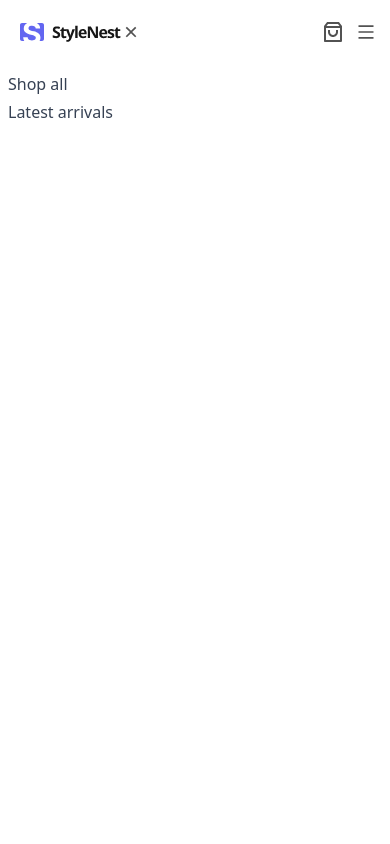
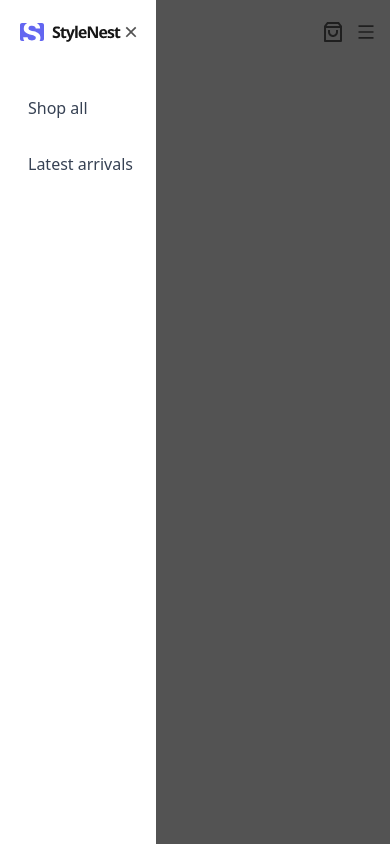
Before and after one commit to AbuBakr-S/navbar-e-commerce, a React (Vite) app: page / in a window 390 px wide. Both pictures are taken after a click on the button 366 px from the left and 32 px from the top of the page. Built offline with nearby package versions, Linux system fonts and the light colour scheme.

Commit message:
feat: add mobile nav overlay and functionality

```diff
--- a/src/App.tsx
+++ b/src/App.tsx
@@ -19,7 +19,11 @@ function App() {
               <a href="/" className="text-xl font-bold text-indigo-700">
                 <img src={logo} />
               </a>
-              { isOpen && <button className="p-1"><img src={closeIcon} /></button> }
+              { isOpen && (
+                <button className="p-1" onClick={() => setIsOpen(false)}>
+                  <img src={closeIcon} />
+                </button>
+              )}
             </div>
 
             {/* Desktop menu */}
@@ -50,10 +54,18 @@ function App() {
 
       {/* Mobile menu */}
       {isOpen && (
-        <div className="md:hidden px-2 pt-2 pb-3 space-y-1">
-          <a href="#" className="block text-gray-700 hover:text-indigo-700">Shop all</a>
-          <a href="#" className="block text-gray-700 hover:text-indigo-700">Latest arrivals</a>
-        </div>
+        <>
+          {/* Dim overlay */}
+          <div
+            onClick={() => setIsOpen(false)}
+            className="fixed top-0 right-0 h-full w-3/5 bg-neutral-950/70 md:hidden"
+          />
+
+          <div className="md:hidden flex flex-col gap-4 pl-4 pt-6 pb-3 relative z-50">
+            <a href="#" className="block text-gray-700 hover:text-indigo-700 py-2 pl-3">Shop all</a>
+            <a href="#" className="block text-gray-700 hover:text-indigo-700 py-2 pl-3">Latest arrivals</a>
+          </div>
+        </>
       )}
     </nav>
   );
```
